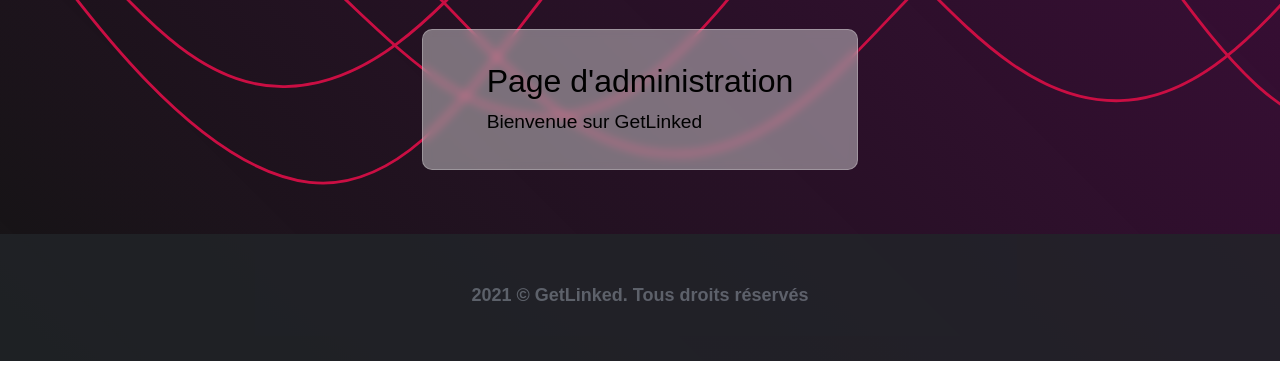
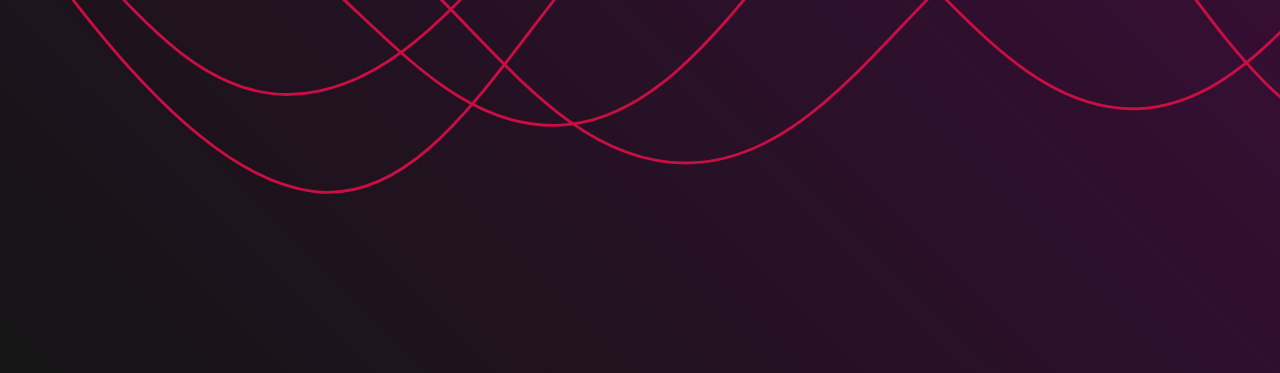
Before and after one commit to Gaelle-Ruf/getlinkedbo, a Symfony app: template templates/backoffice/index.html.twig in a window 1280 px wide; the page is wider, and only the part inside the window is pictured. Shown: the part 427-800 px from the top of that part. Run offline with Twig, Linux system fonts and the light colour scheme; the template is opened without the code that fills it, so the values that code supplies are empty; some libraries are stand-ins or nearby versions.

Commit message:
[UPDATE] CSS update / removing the footer

```diff
--- a/public/css/getlinked.css
+++ b/public/css/getlinked.css
@@ -107,3 +107,6 @@ form {
     width: 100%;
     padding: 1rem;
 }
+body {
+    min-height: 100vh;
+}
--- a/templates/backoffice/index.html.twig
+++ b/templates/backoffice/index.html.twig
@@ -4,10 +4,10 @@
 {% endblock %}
 
 {% block content %}
-    <div class="content container">
-        <h2>Page d'administration</h2>
-        <p>
-            Bienvenue sur GetLinked
-        </p>
+    <div class="content parent">
+        <div class="content container__home">
+            <h2>Page d'administration</h2>
+            <p>Bienvenue sur GetLinked</p>
+        </div>
     </div>
 {% endblock %}
--- a/templates/partials/_footer.html.twig
+++ b/templates/partials/_footer.html.twig
@@ -1,8 +1,8 @@
-<footer class="text-muted text-center dark bg-dark py-5">
+{# <footer class="text-muted text-center dark bg-dark py-5">
     <div class="container">
         <p class="mb-1">2021 &copy; GetLinked. Tous droits réservés</p>
     </div>
-</footer>
+</footer> #}
 
 {# <footer className="footer">
     <div className="footer__sponsors">
--- a/templates/partials/_nav.html.twig
+++ b/templates/partials/_nav.html.twig
@@ -1,7 +1,7 @@
 <header>
   <nav class="navbar navbar-expand-lg navbar-dark bg-dark py-5">
     <div class="container-fluid">
-      <a class="navbar-brand" href="#">GetLinked<img src="https://img.icons8.com/color-glass/48/000000/playlist.png"/></a>
+      <a class="navbar-brand" href="#">GetLinked</a>
       <button class="navbar-toggler" type="button" data-bs-toggle="collapse" data-bs-target="#navbarColor02" aria-controls="navbarColor02" aria-expanded="false" aria-label="Toggle navigation">
         <span class="navbar-toggler-icon"></span>
       </button>
```
